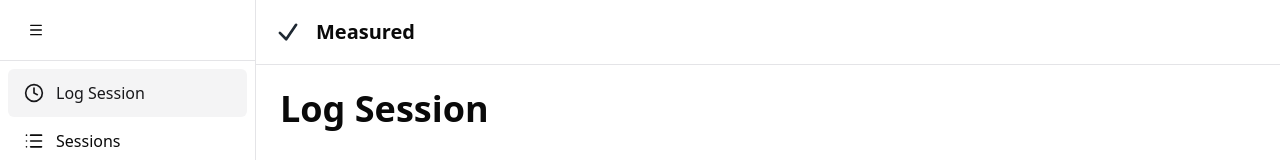
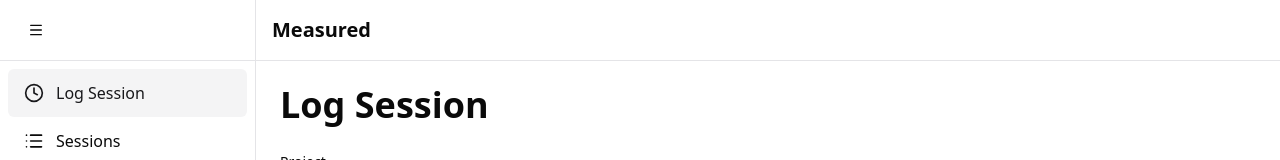
Before and after one commit to Restless-Anchoret/measured, a React (Vite) app in the folder frontend/: page /log-session in a window 1280 px wide. Shown: the top 160 px of the page. Built offline with nearby package versions, Linux system fonts and the light colour scheme; no server answers.

Commit message:
Remove favicon from website header

```diff
--- a/frontend/src/components/Layout.tsx
+++ b/frontend/src/components/Layout.tsx
@@ -147,7 +147,6 @@
               <Menu className="h-5 w-5" />
             </Button>
           )}
-          <img src="/favicon.svg" alt="Measured logo" className="h-8 w-8" />
           <h1 className="text-xl font-semibold">Measured</h1>
         </header>
         <main className="flex-1 p-6 overflow-auto">
```
